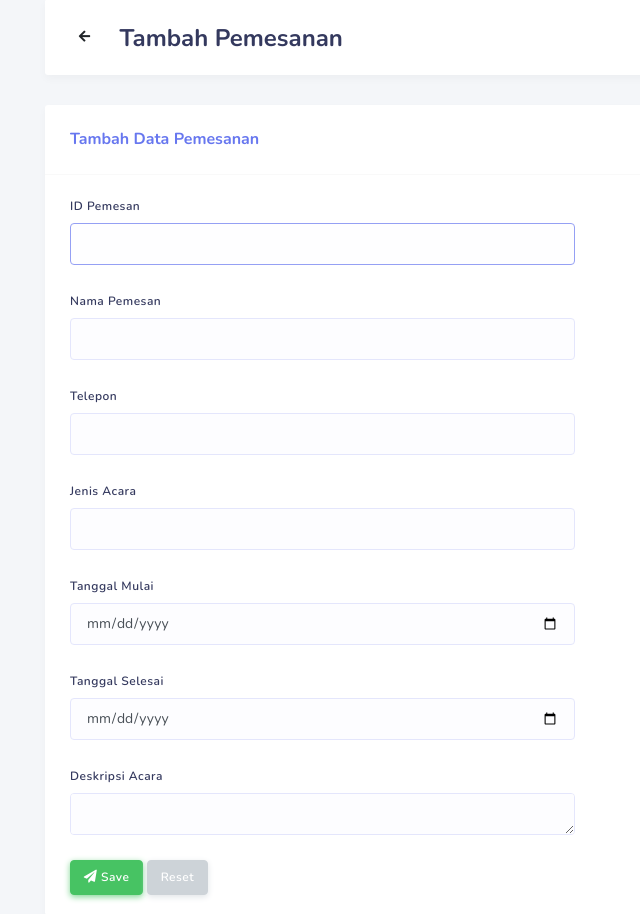
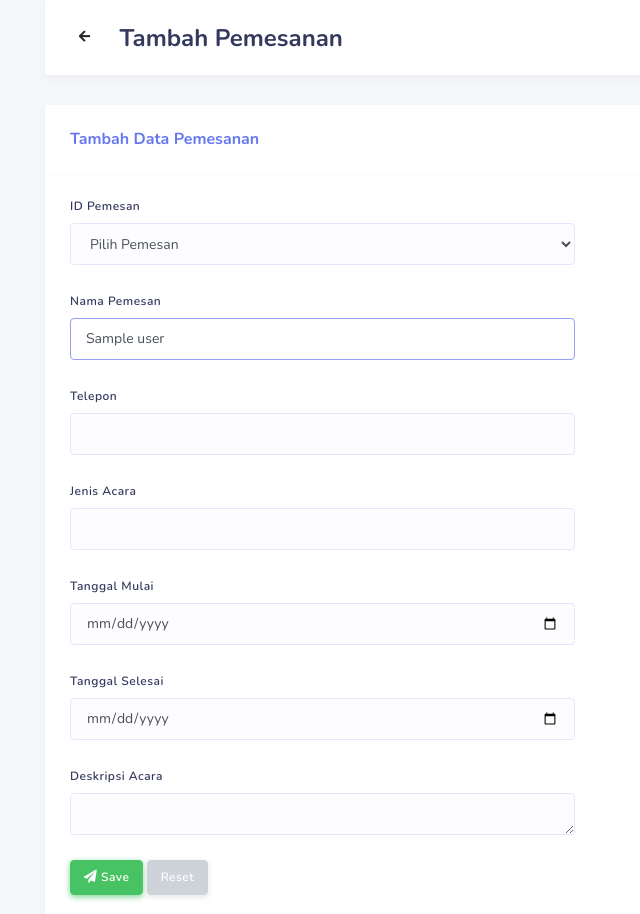
Before and after one commit to auraahsn/project_eo, a CodeIgniter 4 app: the page made by app/Views/customer/addpemesanan.php in a window 1280 px wide. Shown: the part 164-1078 px from the top of the page, without its empty margins (40-680 px from the left). Run offline with PHP 8.4 and a stand-in for CodeIgniter, Linux system fonts and the light colour scheme; the template is opened without the code that fills it: most values are stand-ins (such as "Sample title", 1, 10 or a date in 2020); data that the repository does not hold is empty; some libraries are stand-ins or nearby versions.

Commit message:
pemesanan

```diff
--- a/app/Controllers/PemesananController.php
+++ b/app/Controllers/PemesananController.php
@@ -15,7 +15,10 @@ class PemesananController extends BaseController
     }
     public function create()
     {
-        return view('pemesanan/add');
+        $builder = $this->db->table('users');
+        $query   = $builder->get()->getResult();
+        $data['users'] = $query;
+        return view('pemesanan/add',$data);
     }
     public function store()
     {
--- a/app/Controllers/PemesananCustomer.php
+++ b/app/Controllers/PemesananCustomer.php
@@ -15,7 +15,11 @@ class PemesananCustomer extends BaseController
     }
     public function create()
     {
-        return view('customer/addpemesanan');
+        $session = session();
+        $builder = $this->db->table('users');
+        $query   = $builder->where('id_user', $session->id_user)->get()->getResult();
+        $data['users'] = $query;
+        return view('customer/addpemesanan',$data);
     }
     public function store()
     {
--- a/app/Views/customer/addpemesanan.php
+++ b/app/Views/customer/addpemesanan.php
@@ -25,15 +25,21 @@
                     <?= csrf_field() ?>
                     <div class="form-group">
                         <label>ID Pemesan</label>
-                        <input type="text" name="id_user"  class="form-control" required autofocus>
+                        <select name="id_user" class="form-control">
+                                    <option value="">Pilih Pemesan </option>
+                                    <?php foreach ($users as $us) : ?>
+                                        <option value="<?php echo $us->id_user ?>"><?php echo $us->id_user ?>-<?php echo $us->username ?></option>
+                                    <?php endforeach; ?>
+                                </select>
+                        <!-- <input type="text" name="id_user"  class="form-control" required autofocus> -->
                     </div>
                     <div class="form-group">
                         <label>Nama Pemesan</label>
-                        <input type="text" name="nama_pemesan" class="form-control" required autofocus>
+                        <input type="text" name="nama_pemesan" value="<?php echo $us->nama_user ?>" class="form-control" required autofocus>
                     </div>
                     <div class="form-group">
                         <label>Telepon</label>
-                        <input type="text" name="telepon" class="form-control" required>
+                        <input type="text" name="telepon" value="<?php echo $us->no_telp ?>" class="form-control" required>
                     </div>
                     <div class="form-group">
                         <label>Jenis Acara</label>
```
Also changed, not shown: app/Views/pemesanan/add.php (+13 -4 lines), app/Views/pemesanan/edit.php (+9 -2 lines).
